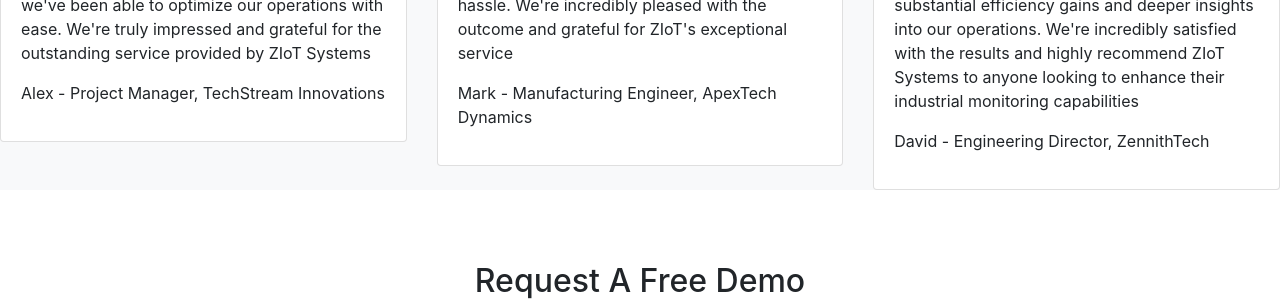
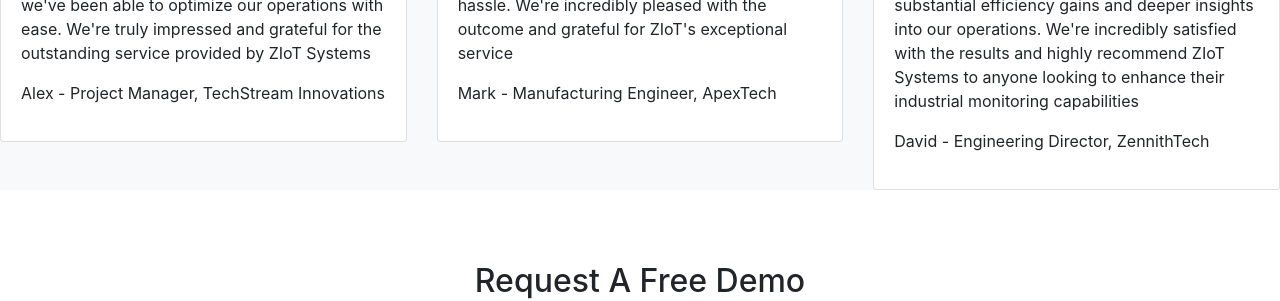
Before and after one commit to ZIoT-Systems/ZIoT-Systems.github.io, a Jekyll site: the page built from README.md, in a window 1280 px wide and 900 px high, scrolled down 2064 px. Shown: the part 177-478 px from the top of the window. Built offline with Jekyll 4.4.1, drawn with Linux system fonts in a browser that asks for light colours; our own code applies the rules of GitHub Pages for plain Markdown files.

Commit message:
test font

```diff
--- a/_layouts/default.html
+++ b/_layouts/default.html
@@ -191,7 +191,7 @@
             <h1>User Testimonals</h1>
         </div>
         <br>
-        <div class=" row">
+        <div class="p-6 row">
             <div class="col-sm-4">
                 <div class="card">
                     <div class="card-body">
@@ -204,7 +204,7 @@
                 <div class="card">
                     <div class="card-body">
                         <p>Implementing ZIoT's monitoring solutions has transformed our operations. Their devices are straightforward to use, and their support team has been phenomenal. With their assistance, we've streamlined our processes without any hassle. We're incredibly pleased with the outcome and grateful for ZIoT's exceptional service</p>
-                        <p>Mark - Manufacturing Engineer, ApexTech Dynamics</p>
+                        <p>Mark - Manufacturing Engineer, ApexTech</p>
                     </div>
                 </div>
             </div>
```
